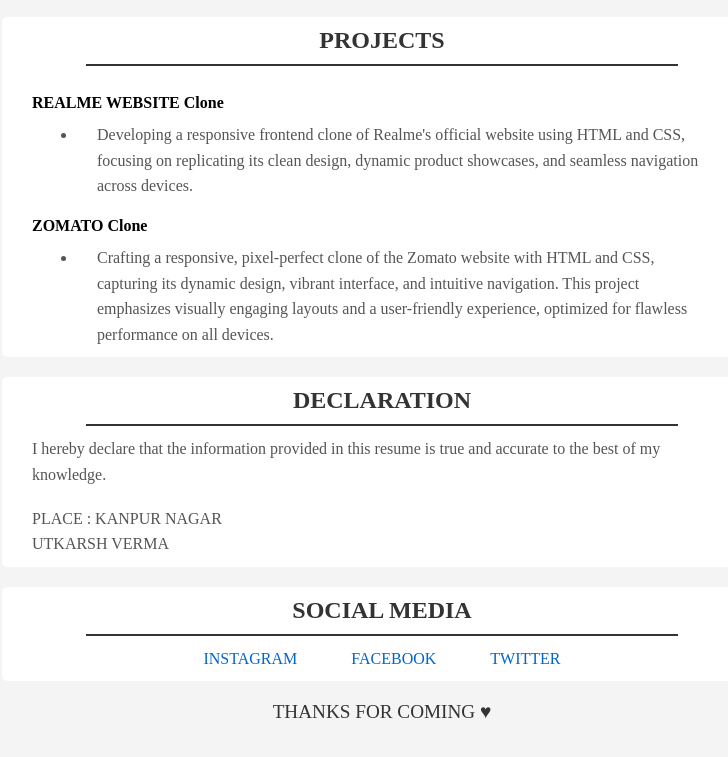
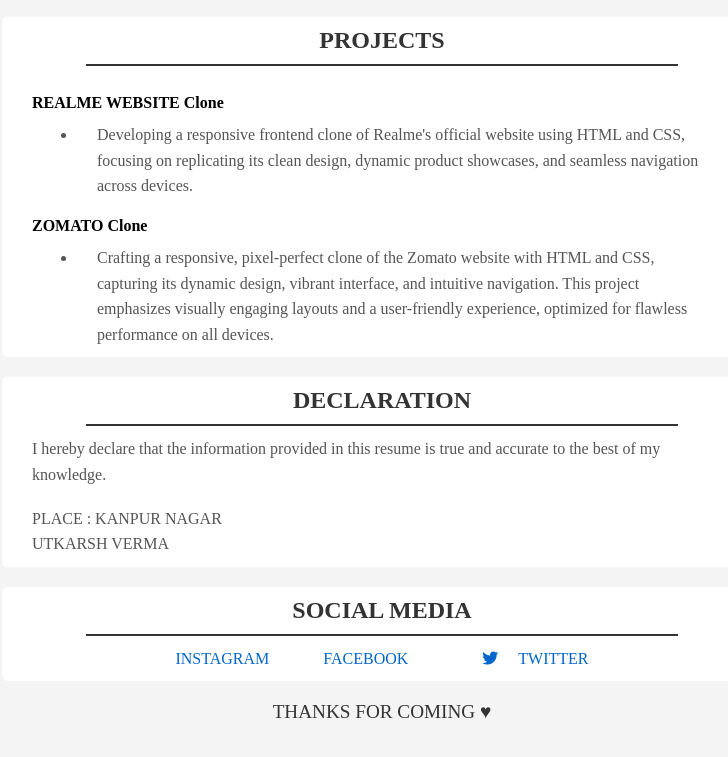
Before and after one commit to utkarshvermaone/utkarshverma, a plain HTML site: page index.html in a window 1280 px wide. Shown: the part 1611-2368 px from the top of the page, without its empty margins (258-986 px from the left). Drawn offline with Linux system fonts and the light colour scheme.

Commit message:
Update index.html twitter

```diff
--- a/index.html
+++ b/index.html
@@ -97,7 +97,7 @@
         <p style="text-align: center;">
             <a href="https://www.instagram.com/utkarshvermaone">INSTAGRAM</a>
             <a href="https://www.facebook.com/utkarshvermaone">FACEBOOK</a>
-            <a href="https://www.twitter.com/utkarshvermaone">TWITTER</a>
+            <a href="https://www.twitter.com/utkarshvermaone"><i class="fa-brands fa-twitter"></i>TWITTER</a>
         </p>
     </section>
 
```
